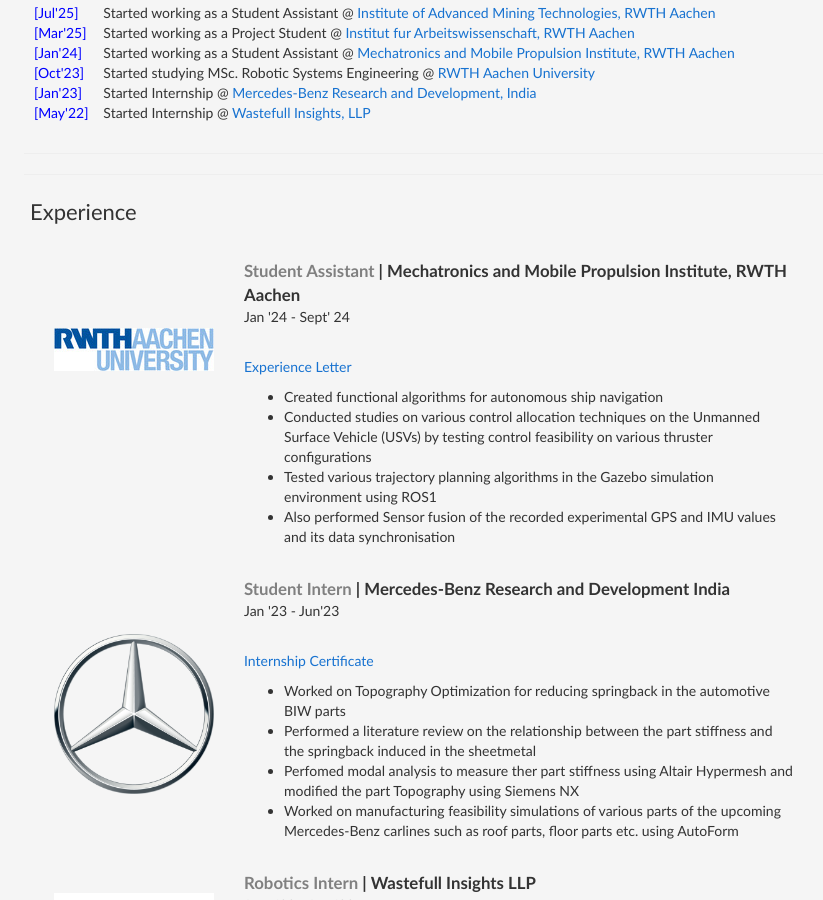
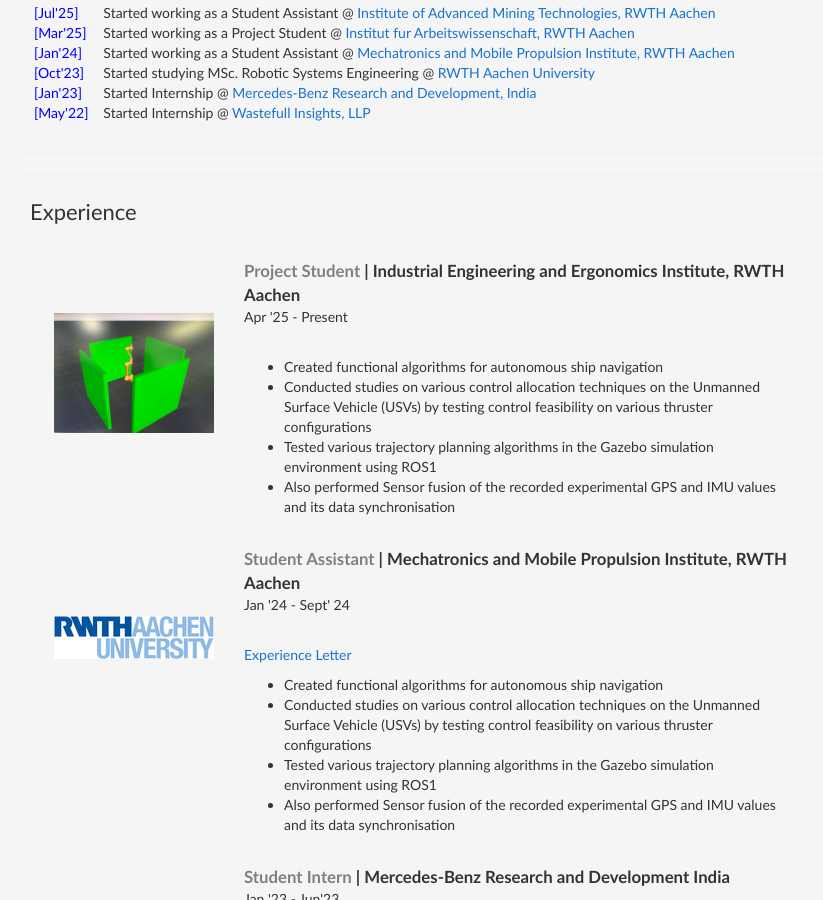
Before and after one commit to AshwinC313/AshwinC313.github.io, a Jekyll site: the page index.html, which Jekyll copies as it is, in a window 1280 px wide and 900 px high, scrolled down 840 px. Shown: the whole window, without its empty margins (216-1039 px from the left). Built offline with Jekyll 4.4.1, drawn with Linux system fonts in a browser that asks for light colours.

Commit message:
Update index.html

```diff
--- a/index.html
+++ b/index.html
@@ -364,6 +364,31 @@
                                 <tr>
                                     <td style="padding:10px;width:25%;vertical-align:middle">
                                         <div class="one">
+                                            <img src='images/doosan_robot_project.jpg' width="160">
+                                        </div>
+                                    </td>
+                                    <td style="padding:10px;width:75%;vertical-align:top">
+                                        <papertitle style="color:gray"><big> Project Student </big>
+                                        </papertitle>
+                                        <papertitle><big> | Industrial Engineering and Ergonomics Institute, RWTH Aachen </big></papertitle>
+                                        <br>
+                                        Apr '25 - Present
+                                        <br>
+                                        <br>
+                                        <p>
+                                        <ul>
+                                            <li> Created functional algorithms for autonomous ship navigation </li>
+                                            <li> Conducted studies on various control allocation techniques on the Unmanned Surface Vehicle (USVs) by testing control feasibility on various thruster configurations </li>
+                                            <li> Tested various trajectory planning algorithms in the Gazebo simulation environment using ROS1 </li>
+                                            <li> Also performed Sensor fusion of the recorded experimental GPS and IMU values and its data synchronisation  </li>
+
+                                        </ul>
+                                        </p>
+                                    </td>
+                                </tr>
+                                <tr>
+                                    <td style="padding:10px;width:25%;vertical-align:middle">
+                                        <div class="one">
                                             <img src='images/RWTH_Logo.jpg' width="160">
                                         </div>
                                     </td>
```
